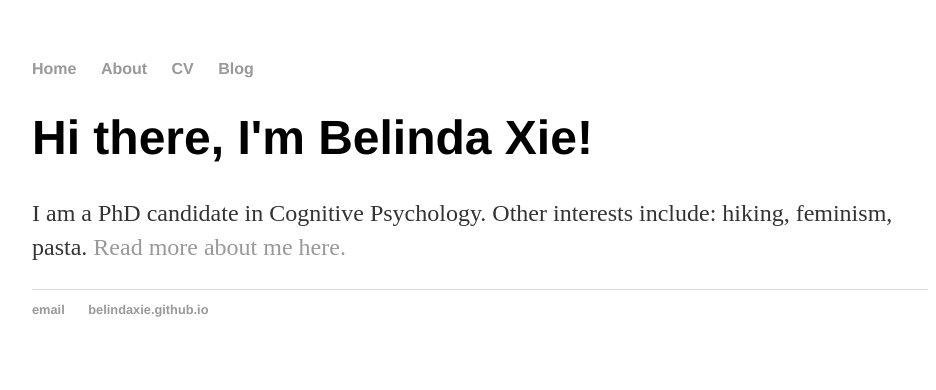
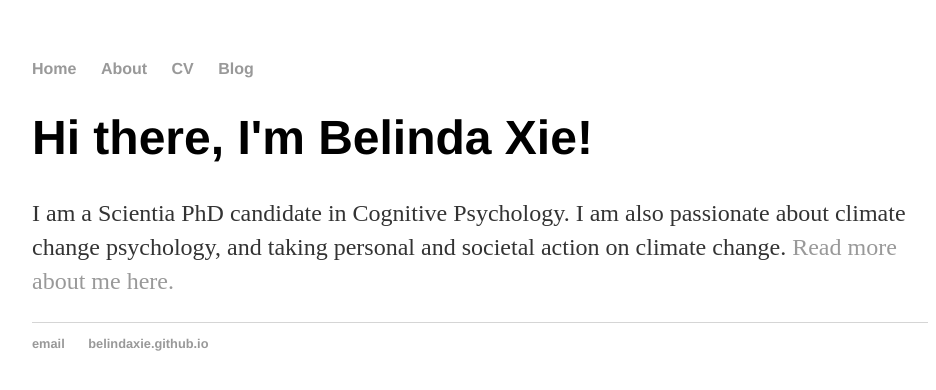
Before and after one commit to belindaxie/belindaxie.github.io, a Jekyll site: the page built from index.html, in a window 1280 px wide. Shown: the top 390 px of the page, without its empty margins (160-1096 px from the left). Built offline with Jekyll 4.4.1, drawn with Linux system fonts in a browser that asks for light colours.

Commit message:
Update index.html
edited content

```diff
--- a/index.html
+++ b/index.html
@@ -4,5 +4,5 @@
 ---
 <div class="blurb">
 	<h1>Hi there, I'm Belinda Xie!</h1>
-	<p>I am a PhD candidate in Cognitive Psychology. Other interests include: hiking, feminism, pasta. <a href="/about">Read more about me here.</a></p>
+	<p>I am a Scientia PhD candidate in Cognitive Psychology. I am also passionate about climate change psychology, and taking personal and societal action on climate change. <a href="/about">Read more about me here.</a></p>
 </div><!-- /.blurb -->
```
